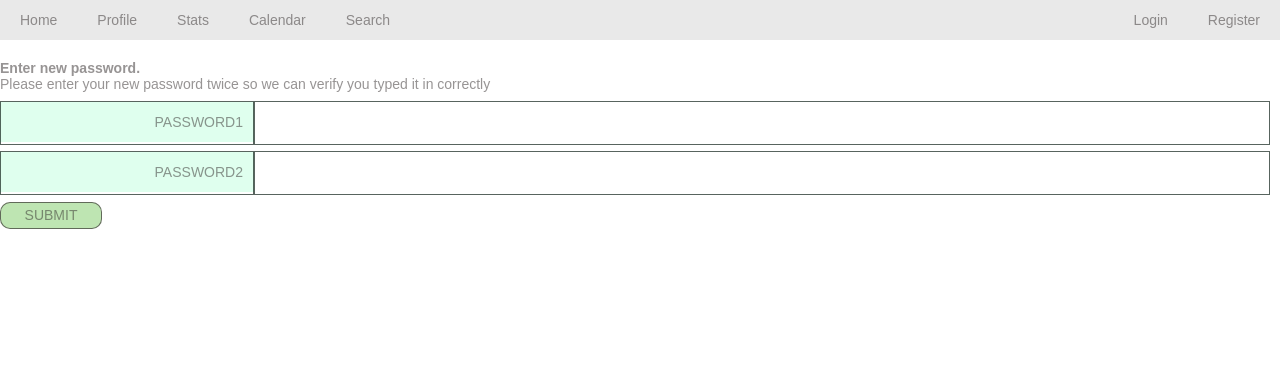
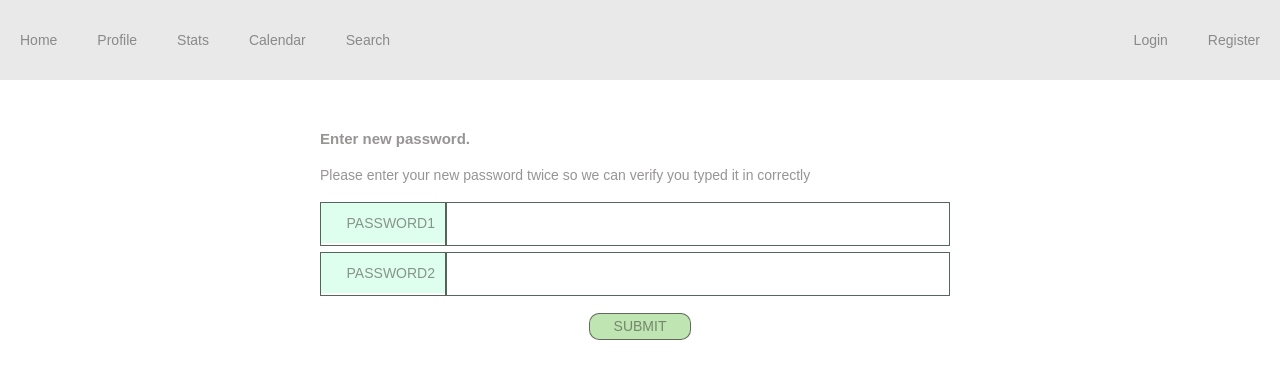
Before and after one commit to chrisgo2286/run-log, a React (Create React App) app in the folder frontend/: page /password_reset_confirm/1 in a window 1280 px wide. Shown: the top 378 px of the page. Built offline with nearby package versions, Linux system fonts and the light colour scheme.

Commit message:
Frontend: added validation to PasswordResetConfirm

```diff
--- a/frontend/src/components/navBar/navBar.css
+++ b/frontend/src/components/navBar/navBar.css
@@ -3,7 +3,7 @@ nav {
     flex-direction: row;
     align-items: center;
     justify-content: space-between;
-    min-height: 5vh;
+    min-height: 10vh;
     background: var(--navBarBG);
     margin-bottom: 20px;
   }
--- a/frontend/src/components/passwordReset/passwordReset.css
+++ b/frontend/src/components/passwordReset/passwordReset.css
@@ -8,6 +8,10 @@
     margin: 50px 0px 20px 0px;
 }
 
+.password-reset p {
+    margin-bottom: 20px;
+}
+
 .password-reset .button {
     margin: 20px auto;
 }
--- a/frontend/src/components/passwordReset/passwordReset.jsx
+++ b/frontend/src/components/passwordReset/passwordReset.jsx
@@ -11,6 +11,7 @@ export default function PasswordReset () {
     function handleReset () {
         resetPassword(fields)
         .then((response) => {
+            console.log(response)
             if(response.status === 200) {
                 setMessage(response.data.msg);
             }
--- a/frontend/src/components/passwordReset/passwordResetConfirm.jsx
+++ b/frontend/src/components/passwordReset/passwordResetConfirm.jsx
@@ -3,26 +3,35 @@ import { useParams } from "react-router-dom"
 import Button from '../miscComponents/button/button'
 import Input from '../miscComponents/input/input'
 import { resetPasswordConfirm } from '../../misc/apiCalls'
+import ValidationErrors from '../miscComponents/validationErrors/validationErrors';
+import { validatePassword } from '../../misc/validation/validatePasswordReset'
 
 export default function PasswordResetConfirm () {
     const { token } = useParams()
+    const [ message, setMessage ] = useState('')
+    const [ errors, setErrors ] = useState([])
     const [ fields, setFields ] = useState({
         password1: '',
         password2: '',
     })
-    const [ message, setMessage ] = useState('')
 
     async function handleSubmit () {
+        const newErrors = validatePassword(fields)
+        if(newErrors.length > 0) {
+            setErrors(newErrors);
+            return null;
+        }
+
         const response = await resetPasswordConfirm(fields, token)
         if(response.status === 200) {
             setMessage(response.data.msg)
         } else {
-            setMessage('There was an error changing your password!')
+            setErrors(['There was an error changing your password!'])
         }
     }
 
     return (
-        <main>
+        <main className='password-reset'>
             <h1>Enter new password.</h1>
             <p>Please enter your new password twice so we can verify you
                 typed it in correctly</p>
@@ -40,6 +49,7 @@ export default function PasswordResetConfirm () {
                 setFields={ setFields } />
             <Button onClick={ handleSubmit } label='SUBMIT' />
             <p>{ message }</p>
+            <ValidationErrors errors={ errors } />
         </main>
     )
 }
--- a/frontend/src/misc/apiCalls.js
+++ b/frontend/src/misc/apiCalls.js
@@ -100,7 +100,9 @@ export const getStats = async (filters) => {
 
 export const resetPassword = async (fields) => {
     const params = { 'email': fields.email }
+    console.log('Email: ' + fields.email)
     const response = await axios.get('/api/accounts/password-reset/', { params })
+    console.log('Response: ' + response)
     return response
 }
 
--- /dev/null
+++ b/frontend/src/misc/validation/validatePasswordReset.js
@@ -0,0 +1,11 @@
+import { validatePassword1, validatePassword2 } from "./validationRules"
+
+export function validatePassword ({ password1, password2 }) {
+    const password1Error = validatePassword1(password1)
+    const password2Error = validatePassword2(password1, password2)
+
+    return [
+        ...password1Error ? [password1Error]: [],
+        ...password2Error ? [password2Error]: [],
+    ]
+}
```
Also changed, not shown: frontend/src/components/register/register.jsx (+4 -4 lines).
